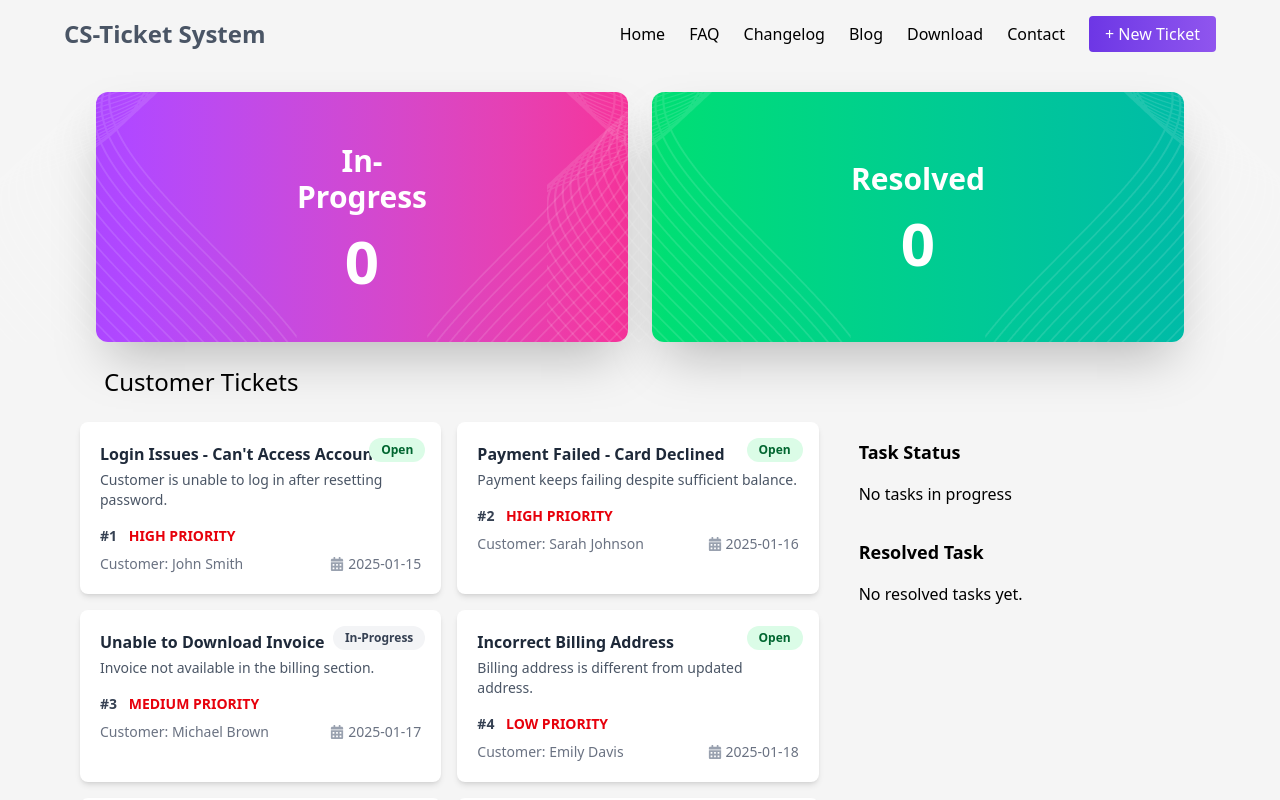
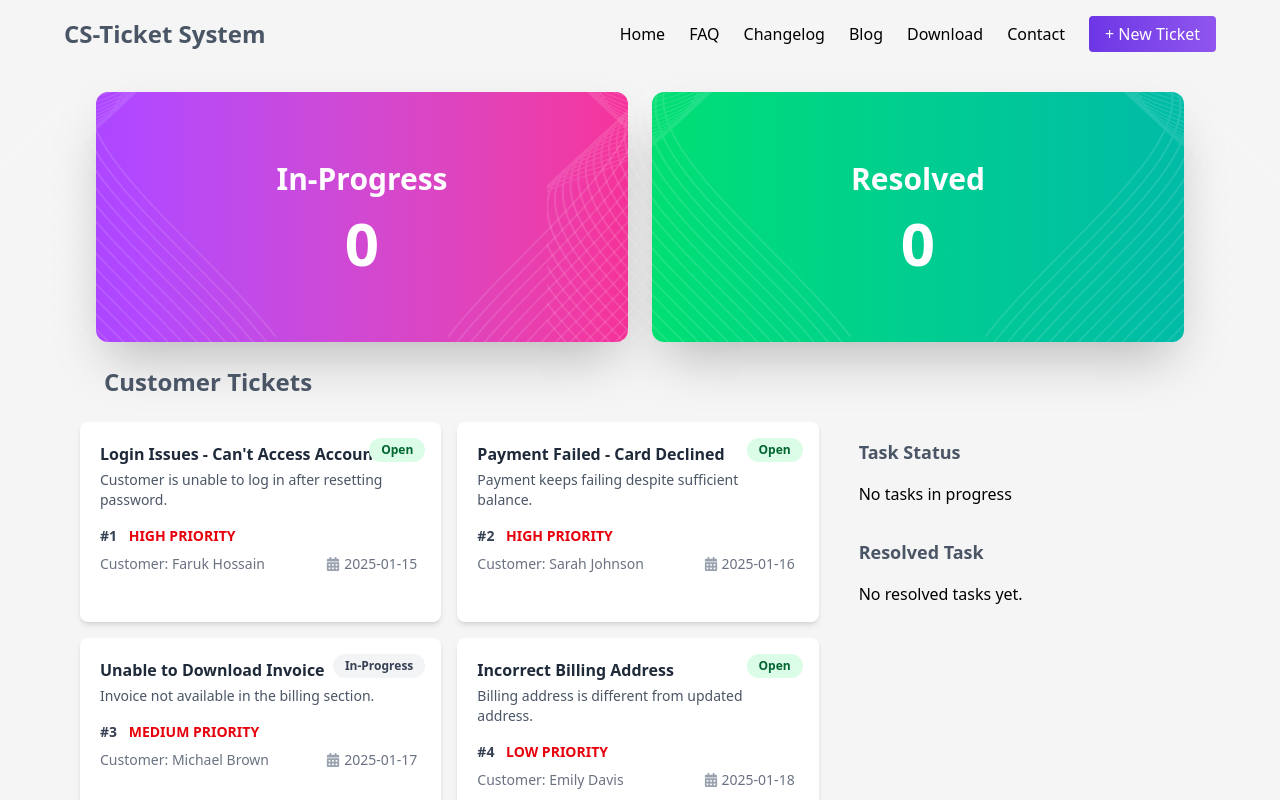
Before and after one commit to farukx11/assignment-7, a React (Vite) app: page / in a window 1280 px wide. Shown: the top 800 px of the page. Built offline with nearby package versions, Linux system fonts and the light colour scheme.

Commit message:
first commit

```diff
--- a/index.html
+++ b/index.html
@@ -1,10 +1,10 @@
-<!doctype html>
+<!DOCTYPE html>
 <html lang="en">
   <head>
     <meta charset="UTF-8" />
     <link rel="icon" type="image/svg+xml" href="/vite.svg" />
     <meta name="viewport" content="width=device-width, initial-scale=1.0" />
-    <title>my-project</title>
+    <title>Customer-Support-Zone</title>
   </head>
   <body>
     <div id="root"></div>
--- a/public/tickets.json
+++ b/public/tickets.json
@@ -3,7 +3,7 @@
     "id": 1,
     "title": "Login Issues - Can't Access Account",
     "description": "Customer is unable to log in after resetting password.",
-    "customer": "John Smith",
+    "customer": "Faruk Hossain",
     "priority": "High",
     "status": "Open",
     "createdAt": "2025-01-15"
--- a/src/App.jsx
+++ b/src/App.jsx
@@ -1,12 +1,12 @@
-import { useState, useEffect } from "react";
+import { useState, useEffect, Suspense, lazy } from "react";
 import Navbar from "./components/Navbar";
-import Banner from "./components/Banner";
-import TicketCard from "./components/TicketCard";
-import TaskStatus from "./components/TaskStatus";
 import Footer from "./components/Footer";
 import { ToastContainer } from "react-toastify";
+import "react-toastify/dist/ReactToastify.css";
 
-import "react-toastify/dist/ReactToastify.css";
+const Banner = lazy(() => import("./components/Banner"));
+const TicketCard = lazy(() => import("./components/TicketCard"));
+const TaskStatus = lazy(() => import("./components/TaskStatus"));
 
 function App() {
   const [tickets, setTickets] = useState([]);
@@ -56,11 +56,20 @@ function App() {
             <p className="mt-4 text-gray-600 text-lg">Loading tickets...</p>
           </div>
         ) : (
-          <>
+          <Suspense
+            fallback={
+              <div className="flex flex-col items-center justify-center h-[70vh]">
+                <div className="animate-spin rounded-full h-12 w-12 border-t-4 border-blue-400 border-solid"></div>
+                <p className="mt-4 text-gray-500 text-md">
+                  Loading components...
+                </p>
+              </div>
+            }
+          >
             <Banner inProgress={tasks.length} resolved={resolved.length} />
 
-            <div className="grid grid-cols-1 sm:grid-cols-2 lg:grid-cols-3 gap-6">
-              <div className="col-span-2 grid grid-cols-2 gap-4">
+            <div className="grid grid-cols-1 lg:grid-cols-3 gap-6">
+              <div className="lg:col-span-2 grid grid-cols-1 sm:grid-cols-2 gap-4">
                 {tickets.map((ticket) => (
                   <TicketCard
                     key={ticket.id}
@@ -69,14 +78,13 @@ function App() {
                   />
                 ))}
               </div>
-
               <TaskStatus
                 tasks={tasks}
                 completeTask={completeTask}
                 resolved={resolved}
               />
             </div>
-          </>
+          </Suspense>
         )}
       </div>
       <Footer />
--- a/src/components/Banner.jsx
+++ b/src/components/Banner.jsx
@@ -1,35 +1,34 @@
 export default function Banner({ inProgress, resolved }) {
   return (
-    <div className="my-6 max-w-[1850px] mx-auto px-4">
+    <div className="my-6 max-w-6xl mx-auto px-4">
       <div className="grid grid-cols-1 md:grid-cols-2 gap-6 mb-6">
         <div className="flex items-center justify-center bg-gradient-to-r from-purple-500 to-pink-500 text-white w-full rounded-xl shadow-2xl">
-          <img src="/assets/vector1.png" alt="" />
-          <div>
-            <h2 className="text-2xl md:text-3xl text-center font-semibold mb-4">
+          <img src="/assets/vector1.png" alt="Vector decoration" />
+          <div className="text-center">
+            <h2 className="text-2xl md:text-3xl font-semibold mb-4 whitespace-nowrap">
               In-Progress
             </h2>
+            <p className="text-5xl md:text-6xl font-bold">{inProgress}</p>
+          </div>
+          <img src="/assets/vector3.png" alt="Vector decoration" />
+        </div>
 
-            <p className="text-5xl md:text-6xl font-bold text-center">
-              {inProgress}
-            </p>
-          </div>
-          <img src="/assets/vector3.png" alt="" />
-        </div>
         <div className="flex items-center justify-center bg-gradient-to-r from-green-400 to-teal-500 text-white w-full rounded-xl shadow-2xl">
-          <img src="/assets/vector1.png" alt="" />
-          <div>
-            <h2 className="text-2xl md:text-3xl text-center font-semibold mb-4">
+          <img src="/assets/vector1.png" alt="Vector decoration" />
+          <div className="text-center">
+            <h2 className="text-2xl md:text-3xl font-semibold mb-4 whitespace-nowrap">
               Resolved
             </h2>
-            <p className="text-5xl md:text-6xl font-bold text-center">
-              {resolved}
-            </p>
+            <p className="text-5xl md:text-6xl font-bold">{resolved}</p>
           </div>
-          <img src="/assets/vector3.png" alt="" />
+          <img src="/assets/vector3.png" alt="Vector decoration" />
         </div>
       </div>
+
       <div className="flex justify-between px-2 max-w-6xl mx-auto">
-        <h2 className="text-xl text-bold sm:text-2xl">Customer Tickets</h2>
+        <h2 className="font-bold sm:text-2xl text-[18px] text-gray-600">
+          Customer Tickets
+        </h2>
       </div>
     </div>
   );
--- a/src/components/TaskStatus.jsx
+++ b/src/components/TaskStatus.jsx
@@ -3,7 +3,7 @@ import { toast } from "react-toastify";
 export default function TaskStatus({ tasks, completeTask, resolved }) {
   return (
     <div className="p-4">
-      <h2 className="font-bold text-lg mb-4">Task Status</h2>
+      <h2 className="font-bold text-lg mb-4 text-gray-600">Task Status</h2>
 
       {tasks.length === 0 && <p>No tasks in progress</p>}
 
@@ -23,7 +23,9 @@ export default function TaskStatus({ tasks, completeTask, resolved }) {
         </div>
       ))}
 
-      <h2 className="font-bold text-lg mt-8 mb-4">Resolved Task</h2>
+      <h2 className="font-bold text-lg mt-8 mb-4 text-gray-600">
+        Resolved Task
+      </h2>
 
       {(!resolved || resolved.length === 0) && <p>No resolved tasks yet.</p>}
 
@@ -33,9 +35,7 @@ export default function TaskStatus({ tasks, completeTask, resolved }) {
             <div
               key={task.id}
               className="w-full px-4 py-4 rounded text-gray-900 text-sm bg-white hover:bg-green-200"
-              style={{
-                boxShadow: "0 4px 16px rgba(0,0,0,0.08)",
-              }}
+              style={{ boxShadow: "0 4px 16px rgba(0,0,0,0.08)" }}
             >
               {task.title}
             </div>
--- a/src/components/TicketCard.jsx
+++ b/src/components/TicketCard.jsx
@@ -14,9 +14,9 @@ export default function TicketCard({ ticket, addToTask }) {
   };
 
   return (
+    <div>
       <div
-      className="bg-white rounded-lg p-4 sm:p-5 shadow-md relative w-full max-w-md mx-auto cursor-pointer
-                 hover:bg-[#e0ebdffd] hover:shadow-lg transition-colors duration-300"
+        className="bg-white rounded-lg p-4 sm:p-5 shadow-md relative  max-w-md mx-auto cursor-pointer hover:bg-[#e0ebdffd] hover:shadow-lg transition-colors duration-300 h-[200px] overflow-hidden w-full"
         onClick={handleClick}
       >
         <div
@@ -25,7 +25,7 @@ export default function TicketCard({ ticket, addToTask }) {
         >
           {ticket.status}
         </div>
-
+        <div className="h-full overflow-y-auto pr-1">
           <h3 className="text-base sm:text-md font-bold text-gray-800">
             {ticket.title}
           </h3>
@@ -49,5 +49,7 @@ export default function TicketCard({ ticket, addToTask }) {
             </div>
           </div>
         </div>
+      </div>
+    </div>
   );
 }
```
Lines whose indentation alone changed are shown as unchanged.
